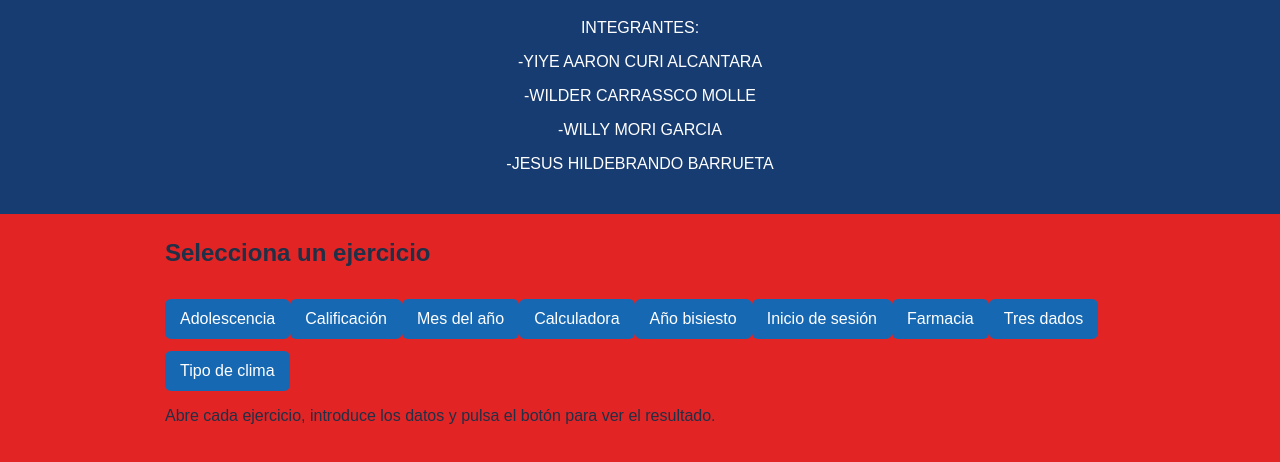
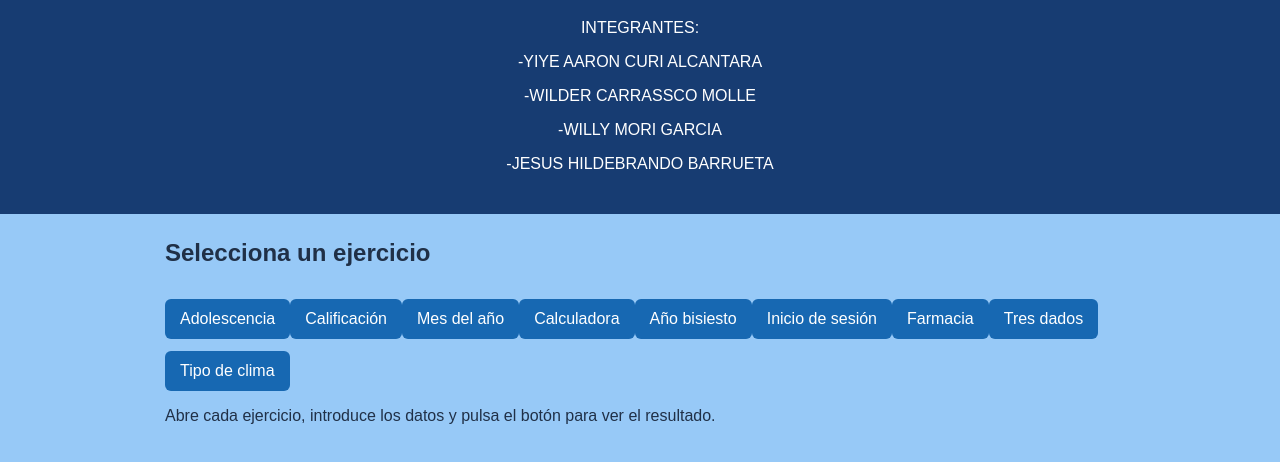
Before and after one commit to ycuri777/EVALUACI-N-CONTINUA, a plain HTML site: page index.html in a window 1280 px wide. Shown: the part 86-548 px from the top of the page. Drawn offline with Linux system fonts and the light colour scheme.

Commit message:
Change background color of body to light blue

```diff
--- a/estilos.css
+++ b/estilos.css
@@ -1,5 +1,5 @@
 body{font-family:Arial,sans-serif;
-     background:#e32424;margin:0;
+     background:#97c9f7;margin:0;
      color:#203047}header{background:#173c72;
                           color:white;padding:25px;
                           text-align:center}main{max-width:950px;margin:25px auto;padding:0 15px}.
```
